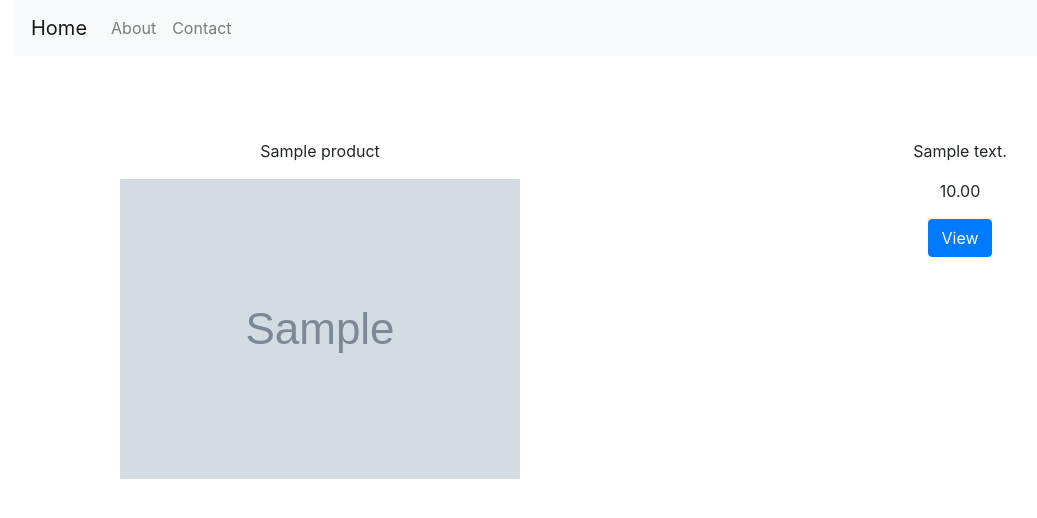
After one commit to EndaMagennis/e-commerce_site, a Django app: page /products/ in a window 1280 px wide. The commit adds this page. Shown: the top 518 px of the page, without its empty margins (0-1037 px from the left). Run offline with Django 5.2, Linux system fonts and the light colour scheme; tables that the repository leaves empty hold one stand-in row (values such as "Sample post"); grey boxes marked "Sample" are stand-in pictures; some libraries are stand-ins or nearby versions.

Commit message:
Add products app and create basic model, view and template

```diff
--- a/ecom/settings.py
+++ b/ecom/settings.py
@@ -45,6 +45,7 @@ INSTALLED_APPS = [
     'allauth.account',
     'allauth.socialaccount',
     'home',
+    'products',
 ]
 
 MIDDLEWARE = [
--- a/ecom/urls.py
+++ b/ecom/urls.py
@@ -21,5 +21,6 @@ from django.conf import settings
 urlpatterns = [
     path('accounts/', include('allauth.urls')),
     path('admin/', admin.site.urls),
+    path('products/', include('products.urls')),
     path('', include('home.urls')),
 ]
--- a/home/templates/home/index.html
+++ b/home/templates/home/index.html
@@ -18,7 +18,7 @@
                 </h1>
                 <div class="my-5">
                     <h4>
-                        <a href="" class="shop-now-button btn btn-lg rounded-0 text-uppercase py-3">Shop Now</a>
+                        <a href="{% url 'products' %}" class="shop-now-button btn btn-lg rounded-0 text-uppercase py-3">Shop Now</a>
                     </h4>
                 </div>
             </div>
--- /dev/null
+++ b/products/apps.py
@@ -0,0 +1,6 @@
+from django.apps import AppConfig
+
+
+class ProductsConfig(AppConfig):
+    default_auto_field = 'django.db.models.BigAutoField'
+    name = 'products'
--- /dev/null
+++ b/products/models.py
@@ -0,0 +1,30 @@
+from django.db import models
+
+# Create your models here.
+class Category(models.Model):
+    name = models.CharField(max_length=255)
+    friendly_name = models.CharField(max_length=255, null=True, blank=True)
+
+    class Meta:
+        verbose_name_plural = 'categories'
+
+    def __str__(self):
+        return self.name
+
+    def get_friendly_name(self):
+        return self.friendly_name
+
+
+class Product(models.Model):
+
+    category = models.ForeignKey('Category', null=True, blank=True, on_delete=models.SET_NULL)
+    sku = models.CharField(max_length=254, null=True, blank=True)
+    name = models.CharField(max_length=254)
+    description = models.TextField(null=True, blank=True)
+    price = models.DecimalField(max_digits=6, decimal_places=2)
+    rating = models.DecimalField(max_digits=6, decimal_places=2, null=True, blank=True)
+    image_url = models.URLField(max_length=1024, null=True, blank=True)
+    image = models.ImageField(null=True, blank=True)
+
+    def __str__(self):
+        return self.name
--- /dev/null
+++ b/products/templates/products/products.html
@@ -0,0 +1,39 @@
+{% extends 'base.html' %}
+{% load static %}
+
+{% block page_header %}
+    <div class="container header-container">
+        <div class="row">
+            <div class="col"></div>
+        </div>
+    </div>
+{% endblock %}
+
+{% block content %}
+    <div class="overlay"></div>
+    <div class="container-fluid">
+        <div class="row">
+            <div class="col text-center mt-3">
+                <h1 class="display-4 text-white mt-5">Products</h1>
+                {% if products %}
+                    {% for product in products %}
+                    <div class="row">
+                        <div class="col">
+                            <p>{{ product.name }}</p>
+                            <img src="{{ product.image }}" alt="{{ product.name }}">
+                        </div>
+                        <div class="col">
+                            <p>{{ product.description }}</p>
+                            <p>{{ product.price }}</p>
+                            <a href="" class="btn btn-primary">View</a>
+                        </div>
+                    </div>
+                    {% endfor %}
+                {% else %}
+                    <p>No products available</p>
+                {% endif %}
+
+            </div>
+        </div>
+    </div>
+{% endblock %}
--- /dev/null
+++ b/products/tests.py
@@ -0,0 +1,3 @@
+from django.test import TestCase
+
+# Create your tests here.
--- /dev/null
+++ b/products/urls.py
@@ -0,0 +1,6 @@
+from django.urls import path
+from . import views
+
+urlpatterns = [
+    path('', views.all_products,  name='products'),
+]
--- /dev/null
+++ b/products/views.py
@@ -0,0 +1,23 @@
+from django.shortcuts import render, get_object_or_404
+
+
+from .models import Product, Category
+
+# Render all products
+def all_products(request):
+    """ A view to show all products, including sorting and search queries"""
+
+    products = Product.objects.all()
+    return render(request, 'products/products.html', {'products': products})
+
+# Render product details
+def product_detail(request, product_id):
+    """ A view to show individual product details"""
+
+    product = get_object_or_404(Product, pk=product_id)
+
+    context = {
+        'product': product,
+    }
+
+    return render(request, 'products/product_detail.html', context)
--- a/requirements.txt
+++ b/requirements.txt
@@ -8,6 +8,7 @@ Django==5.0.3
 django-allauth==0.61.1
 idna==3.6
 oauthlib==3.2.2
+pillow==10.2.0
 pycparser==2.21
 PyJWT==2.8.0
 python3-openid==3.2.0
--- a/static/css/base.css
+++ b/static/css/base.css
@@ -0,0 +1,10 @@
+.overlay {
+    position: fixed;
+    top: 0;
+    left: 0;
+    width: 100%;
+    height: 100%;
+    background-color: rgba(0, 0, 0, 0.5);
+    z-index: 1000;
+    display: none;
+}
```
Also changed, not shown: products/admin.py (added, +25 -0 lines), media/images/uno.webp (added), media/uno.webp (added), products/__init__.py (added), products/migrations/0001_initial.py (added), products/migrations/__init__.py (added).
